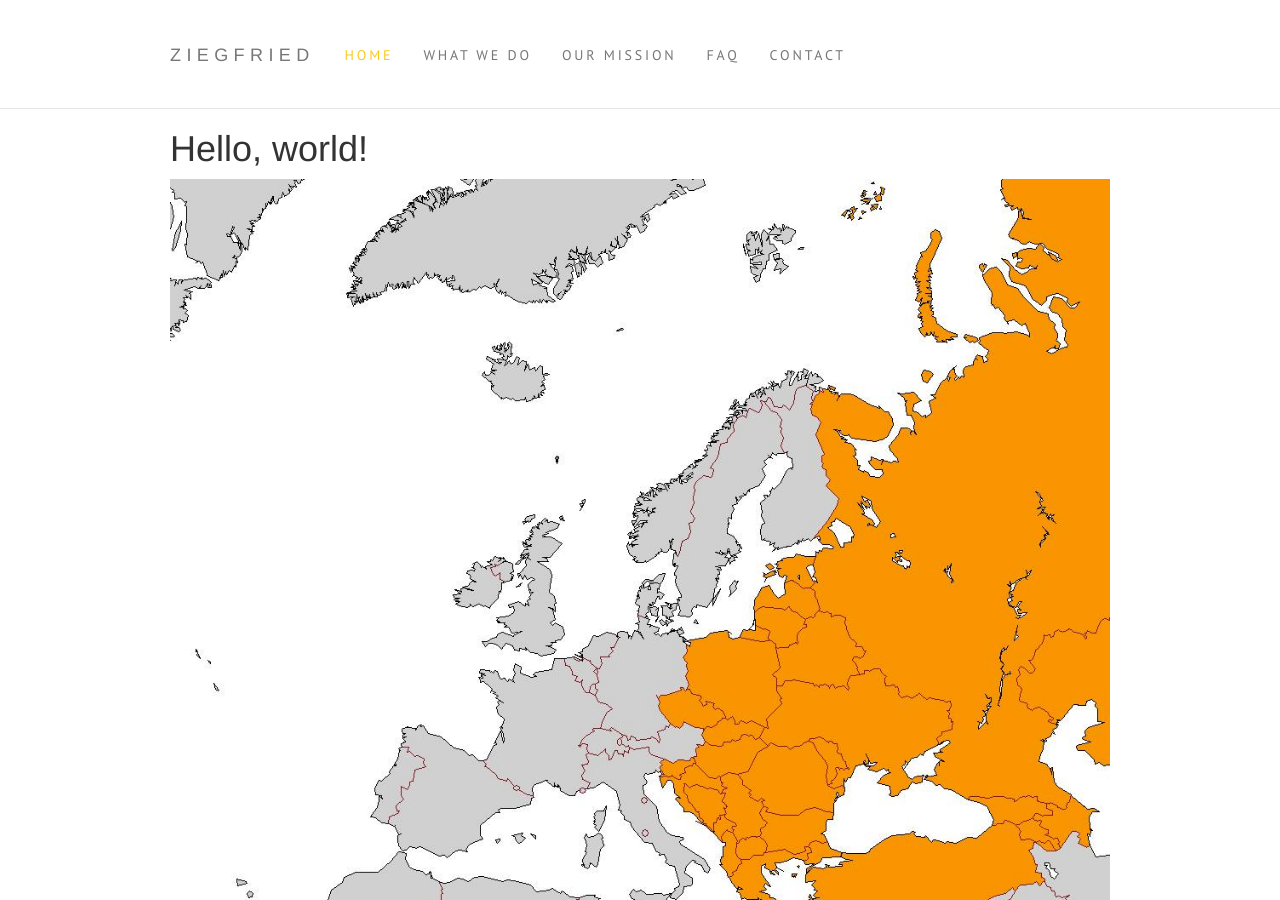
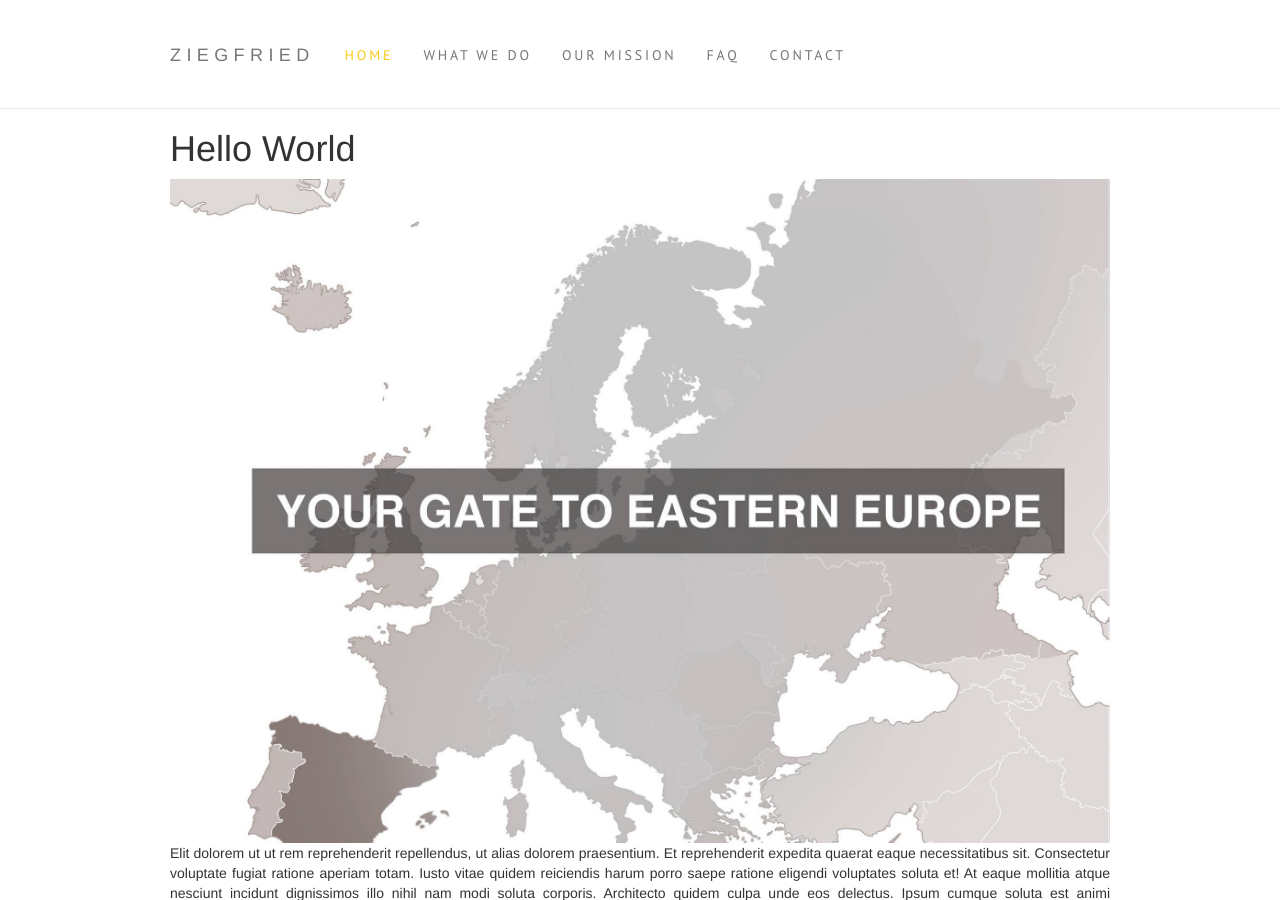
Before and after one commit to headshota/headshota.github.io, a Jekyll site: the page ziegfried/index.html, which Jekyll copies as it is, in a window 1280 px wide and 900 px high. Built offline with Jekyll 4.4.1, drawn with Linux system fonts in a browser that asks for light colours; nearby versions of some CDN libraries.

Commit message:
Update zigfried

```diff
--- a/ziegfried/index.html
+++ b/ziegfried/index.html
@@ -57,7 +57,7 @@
     </nav>
 
     <div id="content-box" class="container">
-      <h1 id="home">Hello, world!</h1>
+      <h1 id="home">Hello World</h1>
 
       <div class="row">
         <div class="col-sm-12">
@@ -94,7 +94,6 @@
       <h1 id="our-mission">Our Mission</h1>
       <div class="row">
         <div class="col-sm-12">
-          <img src="img/map_grayscale.jpg" width="100%" alt="">
           <p>
             Lorem alias fuga voluptate mollitia saepe! Corrupti temporibus accusantium rem itaque nam sapiente sit. Deleniti laboriosam repellat commodi minus quam? Animi est illum doloribus quia adipisci numquam? Quo error earum quisquam quibusdam rem porro cum consequuntur necessitatibus omnis. Laboriosam provident porro pariatur corporis sed, minima. Aspernatur repudiandae nobis maiores rem odio tempora nam. Placeat tempora vel repudiandae consequatur voluptas? Sed sapiente hic earum nam ratione possimus aperiam ea corrupti similique eaque hic. Nihil quos vero obcaecati ullam reprehenderit? Laudantium dolore autem unde non amet ipsum expedita perferendis quibusdam quis error natus illum vel animi. Numquam aperiam voluptas quidem velit ducimus tenetur quaerat neque maiores. Minima perspiciatis ea nam neque officia accusantium debitis. Eligendi ea in ullam dolorem repellat autem. Itaque incidunt alias numquam pariatur neque eveniet accusantium sapiente quis excepturi. Assumenda minima quibusdam laudantium error ratione eligendi veritatis aspernatur similique esse. Veniam necessitatibus molestiae ut eligendi accusantium corporis. Eius beatae!
           </p>
```
Also changed, not shown: ziegfried/img/map.jpg.
